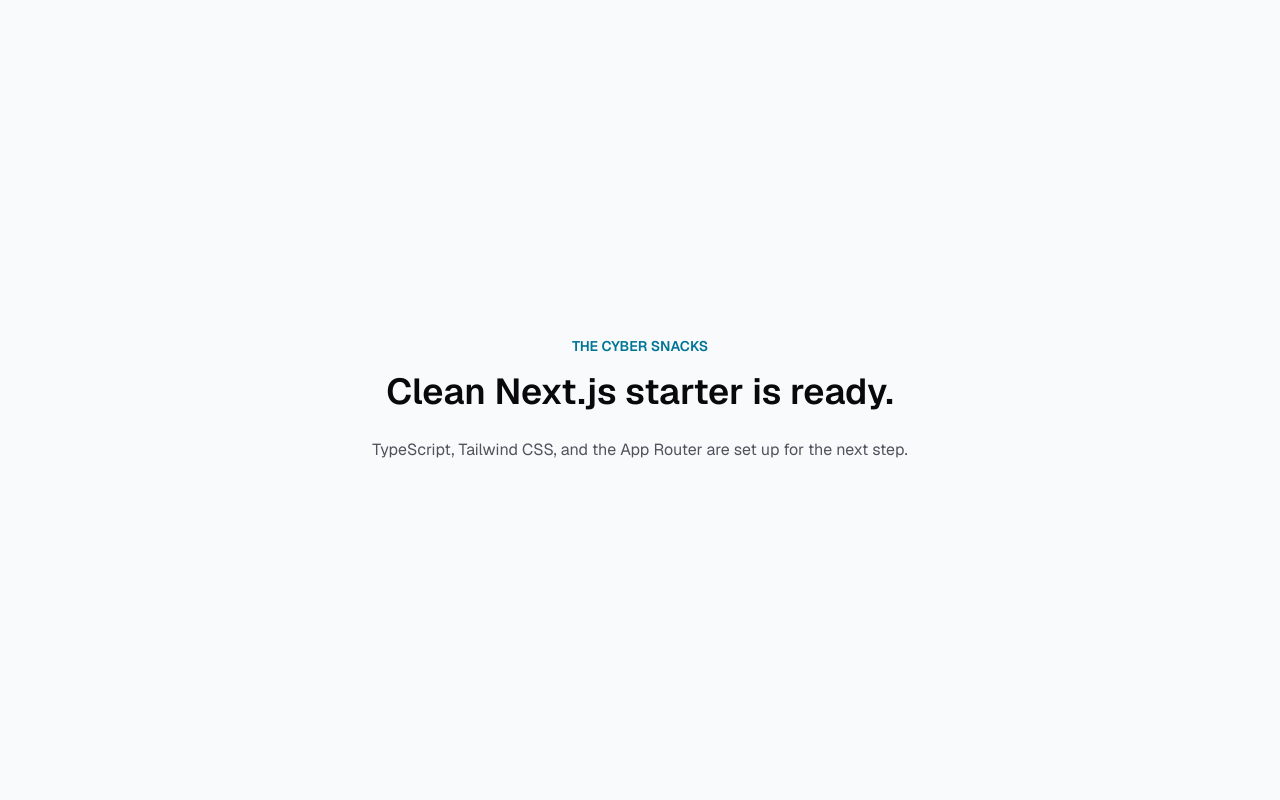
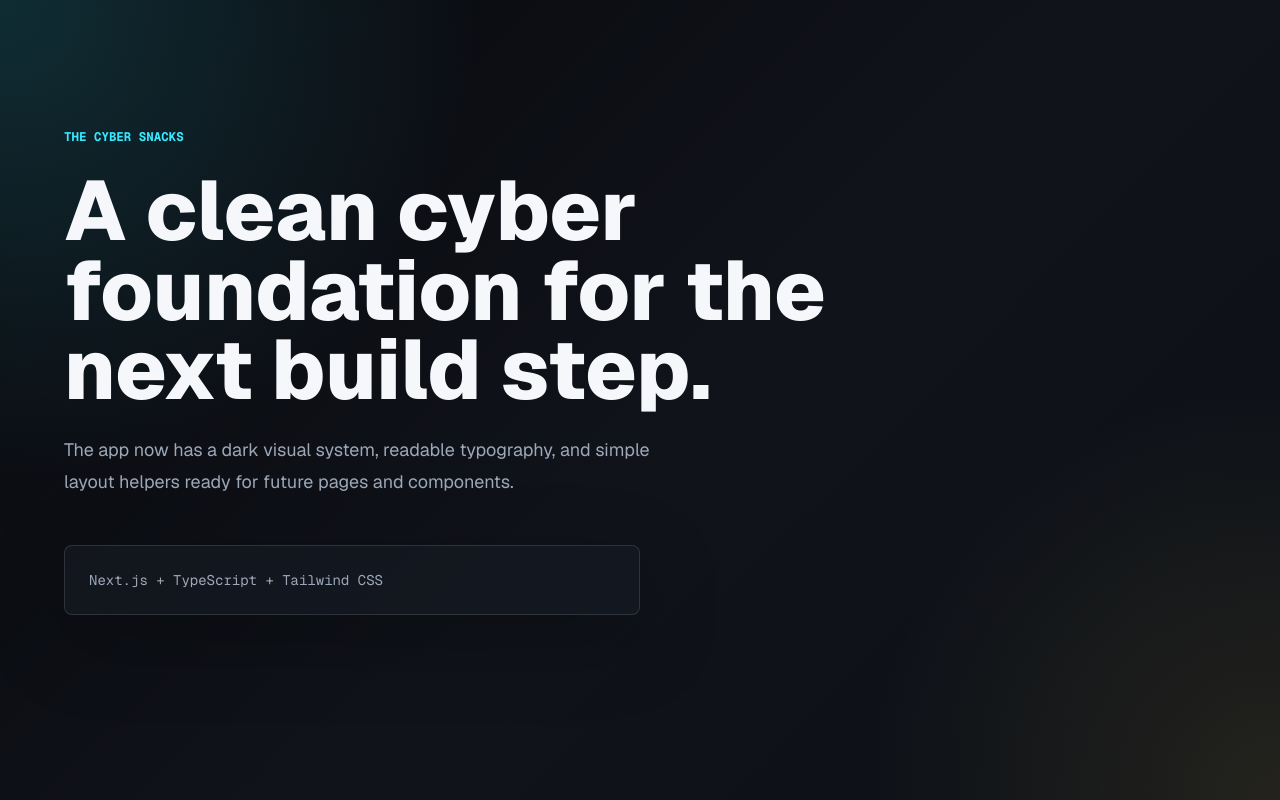
Before and after one commit to SamiDhariwal/thecybersnacks-app, a Next.js app: page / in a window 1280 px wide. Built offline with nearby package versions, Linux system fonts and the light colour scheme.

Commit message:
Add dark cyber visual foundation

```diff
--- a/src/app/globals.css
+++ b/src/app/globals.css
@@ -1,26 +1,126 @@
 @import "tailwindcss";
 
 :root {
-  --background: #f8fafc;
-  --foreground: #171717;
+  --background: #08090d;
+  --background-soft: #10131a;
+  --surface: #151922;
+  --surface-strong: #1e2530;
+  --foreground: #f5f7fb;
+  --muted: #9ca8b8;
+  --accent: #38e8ff;
+  --accent-warm: #f4c95d;
+  --border-soft: rgba(255, 255, 255, 0.12);
 }
 
 @theme inline {
   --color-background: var(--background);
+  --color-background-soft: var(--background-soft);
+  --color-surface: var(--surface);
+  --color-surface-strong: var(--surface-strong);
   --color-foreground: var(--foreground);
+  --color-muted: var(--muted);
+  --color-accent: var(--accent);
+  --color-accent-warm: var(--accent-warm);
   --font-sans: var(--font-geist-sans);
   --font-mono: var(--font-geist-mono);
 }
 
-@media (prefers-color-scheme: dark) {
-  :root {
-    --background: #0a0a0a;
-    --foreground: #ededed;
+* {
+  box-sizing: border-box;
+}
+
+html {
+  min-height: 100%;
+  background: var(--background);
+}
+
+body {
+  min-height: 100%;
+  background:
+    radial-gradient(circle at top left, rgba(56, 232, 255, 0.16), transparent 30rem),
+    radial-gradient(circle at bottom right, rgba(244, 201, 93, 0.1), transparent 26rem),
+    linear-gradient(135deg, #08090d 0%, #10131a 54%, #0c1016 100%);
+  color: var(--foreground);
+  font-family: var(--font-geist-sans), Arial, Helvetica, sans-serif;
+  text-rendering: optimizeLegibility;
+}
+
+::selection {
+  background: rgba(56, 232, 255, 0.3);
+  color: var(--foreground);
+}
+
+a {
+  color: inherit;
+}
+
+@layer components {
+  .page-shell {
+    min-height: 100vh;
+    padding: 6rem 1.5rem;
+  }
+
+  .site-container {
+    width: min(100%, 72rem);
+    margin-inline: auto;
+  }
+
+  .section-stack {
+    display: grid;
+    gap: 1.5rem;
+  }
+
+  .eyebrow {
+    color: var(--accent);
+    font-family: var(--font-geist-mono), monospace;
+    font-size: 0.78rem;
+    font-weight: 700;
+    letter-spacing: 0;
+    text-transform: uppercase;
+  }
+
+  .display-heading {
+    max-width: 48rem;
+    font-size: 2.75rem;
+    font-weight: 750;
+    line-height: 0.95;
+  }
+
+  .lead-text {
+    max-width: 40rem;
+    color: var(--muted);
+    font-size: 1rem;
+    line-height: 1.75;
+  }
+
+  .foundation-panel {
+    border: 1px solid var(--border-soft);
+    border-radius: 0.5rem;
+    background: rgba(21, 25, 34, 0.72);
+    box-shadow: 0 1.5rem 5rem rgba(0, 0, 0, 0.28);
   }
 }
 
-body {
-  background: var(--background);
-  color: var(--foreground);
-  font-family: var(--font-geist-sans), Arial, Helvetica, sans-serif;
+@media (min-width: 640px) {
+  .page-shell {
+    padding: 7rem 2rem;
+  }
+
+  .display-heading {
+    font-size: 4rem;
+  }
+
+  .lead-text {
+    font-size: 1.125rem;
+  }
 }
+
+@media (min-width: 1024px) {
+  .page-shell {
+    padding-block: 8rem;
+  }
+
+  .display-heading {
+    font-size: 5.25rem;
+  }
+}
--- a/src/app/layout.tsx
+++ b/src/app/layout.tsx
@@ -14,7 +14,7 @@
 
 export const metadata: Metadata = {
   title: "The Cyber Snacks",
-  description: "A clean Next.js starter for The Cyber Snacks.",
+  description: "A dark, clean Next.js foundation for The Cyber Snacks.",
 };
 
 export default function RootLayout({
--- a/src/app/page.tsx
+++ b/src/app/page.tsx
@@ -1,17 +1,20 @@
 export default function Home() {
   return (
-    <main className="flex min-h-screen items-center justify-center px-6 py-24">
-      <section className="max-w-2xl text-center">
-        <p className="text-sm font-semibold uppercase text-cyan-700">
-          The Cyber Snacks
+    <main className="page-shell">
+      <section className="site-container section-stack">
+        <p className="eyebrow">The Cyber Snacks</p>
+        <h1 className="display-heading">
+          A clean cyber foundation for the next build step.
+        </h1>
+        <p className="lead-text">
+          The app now has a dark visual system, readable typography, and simple
+          layout helpers ready for future pages and components.
         </p>
-        <h1 className="mt-4 text-4xl font-semibold text-zinc-950">
-          Clean Next.js starter is ready.
-        </h1>
-        <p className="mt-6 text-base leading-7 text-zinc-600">
-          TypeScript, Tailwind CSS, and the App Router are set up for the next
-          step.
-        </p>
+        <div className="foundation-panel mt-6 max-w-xl p-6">
+          <p className="font-mono text-sm text-muted">
+            Next.js + TypeScript + Tailwind CSS
+          </p>
+        </div>
       </section>
     </main>
   );
```
